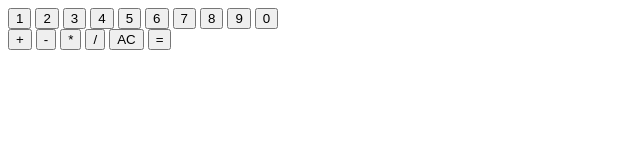
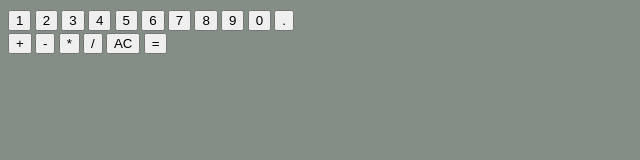
Before and after one commit to d-chia/calculator, a plain HTML site: page index.html in a window 1280 px wide. Shown: the whole page, without its empty margins (0-640 px from the left). Drawn offline with Linux system fonts and the light colour scheme.

Commit message:
Add Manrope font family from google fonts

```diff
--- a/index.html
+++ b/index.html
@@ -4,6 +4,9 @@
     <meta charset="UTF-8">
     <meta http-equiv="X-UA-Compatible" content="IE=edge">
     <meta name="viewport" content="width=device-width, initial-scale=1.0">
+    <link rel="preconnect" href="https://fonts.googleapis.com">
+    <link rel="preconnect" href="https://fonts.gstatic.com" crossorigin>
+    <link href="https://fonts.googleapis.com/css2?family=Manrope:wght@200;300;400;500;600;700&display=swap" rel="stylesheet">
     <script src="./script.js" defer></script>
     <link rel="stylesheet" href="./style.css">
     <title>Calculator</title>
@@ -27,6 +30,7 @@
                         <button id="eight">8</button>
                         <button id="nine">9</button>
                         <button id="zero">0</button>
+                        <button id="decimal">.</button>
                     </div>
                     <div class="operations"></div>
                         <button id="addition">+</button>
--- a/style.css
+++ b/style.css
@@ -0,0 +1,5 @@
+body {
+    box-sizing: border-box;
+    background-color: #848D86;
+    font-family: 'Manrope', Helvetica, Arial, sans-serif;
+}
```
